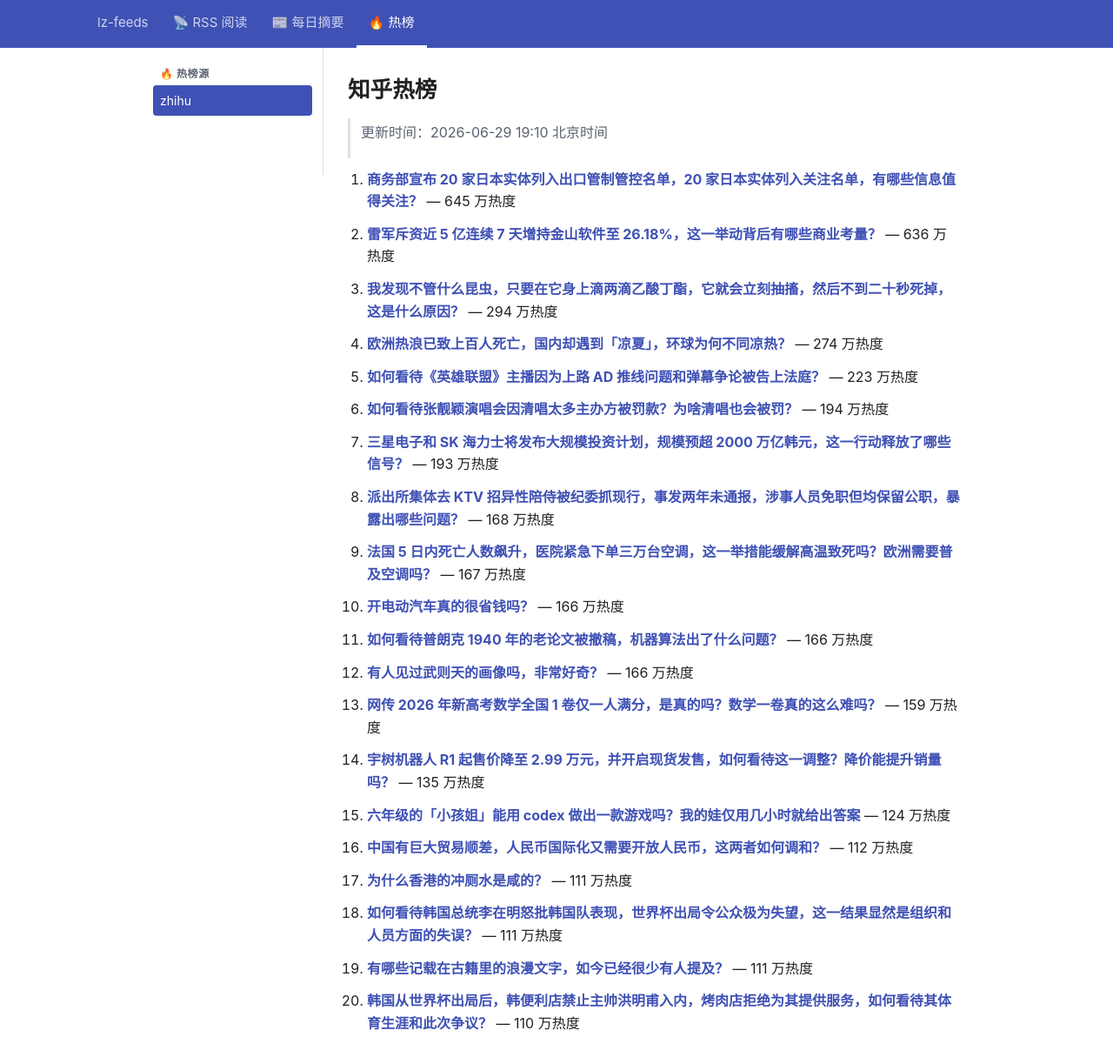
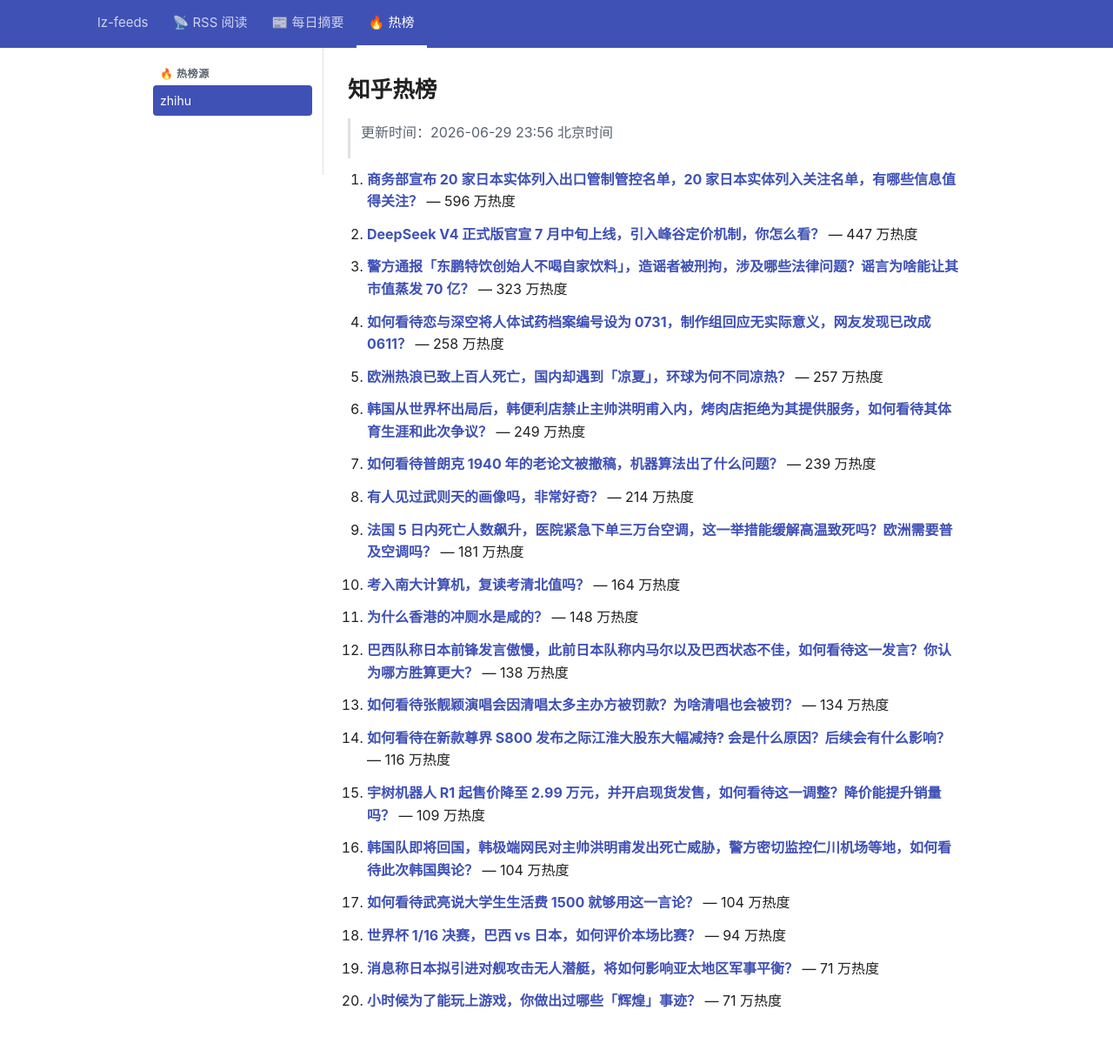
Before and after one commit to lizhang0101/lz-feeds, a Jekyll site: the page built from _hotlist/zhihu.md, in a window 1280 px wide and 1253 px high. Shown: the top 1223 px of the window at 87% size. Built offline with Jekyll 4.4.1, drawn with Linux system fonts in a browser that asks for light colours.

Commit message:
hotlist: 2026-06-29T15:56Z

```diff
--- a/_hotlist/zhihu.md
+++ b/_hotlist/zhihu.md
@@ -1,48 +1,48 @@
 ---
-updated: 2026-06-29 19:10 北京时间
+updated: 2026-06-29 23:56 北京时间
 count: 20
 ---
 
 # 知乎热榜
 
-> 更新时间：2026-06-29 19:10 北京时间
+> 更新时间：2026-06-29 23:56 北京时间
 
-1. **[商务部宣布 20 家日本实体列入出口管制管控名单，20 家日本实体列入关注名单，有哪些信息值得关注？](https://www.zhihu.com/question/2054868040655943361)** — 645 万热度
+1. **[商务部宣布 20 家日本实体列入出口管制管控名单，20 家日本实体列入关注名单，有哪些信息值得关注？](https://www.zhihu.com/question/2054868040655943361)** — 596 万热度
 
-2. **[雷军斥资近 5 亿连续 7 天增持金山软件至 26.18%，这一举动背后有哪些商业考量？](https://www.zhihu.com/question/2053853117280687684)** — 636 万热度
+2. **[DeepSeek V4 正式版官宣 7 月中旬上线，引入峰谷定价机制，你怎么看？](https://www.zhihu.com/question/2054981283089069609)** — 447 万热度
 
-3. **[我发现不管什么昆虫，只要在它身上滴两滴乙酸丁酯，它就会立刻抽搐，然后不到二十秒死掉，这是什么原因？](https://www.zhihu.com/question/2053253895510664872)** — 294 万热度
+3. **[警方通报「东鹏特饮创始人不喝自家饮料」，造谣者被刑拘，涉及哪些法律问题？谣言为啥能让其市值蒸发 70 亿？](https://www.zhihu.com/question/2054934053560607671)** — 323 万热度
 
-4. **[欧洲热浪已致上百人死亡，国内却遇到「凉夏」，环球为何不同凉热？](https://www.zhihu.com/question/2053430924146996760)** — 274 万热度
+4. **[如何看待恋与深空将人体试药档案编号设为 0731，制作组回应无实际意义，网友发现已改成 0611？](https://www.zhihu.com/question/2054952999932229482)** — 258 万热度
 
-5. **[如何看待《英雄联盟》主播因为上路 AD 推线问题和弹幕争论被告上法庭？](https://www.zhihu.com/question/2054226526502228465)** — 223 万热度
+5. **[欧洲热浪已致上百人死亡，国内却遇到「凉夏」，环球为何不同凉热？](https://www.zhihu.com/question/2053430924146996760)** — 257 万热度
 
-6. **[如何看待张靓颖演唱会因清唱太多主办方被罚款？为啥清唱也会被罚？](https://www.zhihu.com/question/2052417668121092956)** — 194 万热度
+6. **[韩国从世界杯出局后，韩便利店禁止主帅洪明甫入内，烤肉店拒绝为其提供服务，如何看待其体育生涯和此次争议？](https://www.zhihu.com/question/2054883842217992246)** — 249 万热度
 
-7. **[三星电子和 SK 海力士将发布大规模投资计划，规模预超 2000 万亿韩元，这一行动释放了哪些信号？](https://www.zhihu.com/question/2054848792436762180)** — 193 万热度
+7. **[如何看待普朗克 1940 年的老论文被撤稿，机器算法出了什么问题？](https://www.zhihu.com/question/2054634184275128712)** — 239 万热度
 
-8. **[派出所集体去 KTV 招异性陪侍被纪委抓现行，事发两年未通报，涉事人员免职但均保留公职，暴露出哪些问题？](https://www.zhihu.com/question/2054635178702496761)** — 168 万热度
+8. **[有人见过武则天的画像吗，非常好奇？](https://www.zhihu.com/question/514078942)** — 214 万热度
 
-9. **[法国 5 日内死亡人数飙升，医院紧急下单三万台空调，这一举措能缓解高温致死吗？欧洲需要普及空调吗？](https://www.zhihu.com/question/2054894865851184155)** — 167 万热度
+9. **[法国 5 日内死亡人数飙升，医院紧急下单三万台空调，这一举措能缓解高温致死吗？欧洲需要普及空调吗？](https://www.zhihu.com/question/2054894865851184155)** — 181 万热度
 
-10. **[开电动汽车真的很省钱吗？](https://www.zhihu.com/question/2039386800448393773)** — 166 万热度
+10. **[考入南大计算机，复读考清北值吗？](https://www.zhihu.com/question/1941624886813516198)** — 164 万热度
 
-11. **[如何看待普朗克 1940 年的老论文被撤稿，机器算法出了什么问题？](https://www.zhihu.com/question/2054634184275128712)** — 166 万热度
+11. **[为什么香港的冲厕水是咸的？](https://www.zhihu.com/question/2051413400576693156)** — 148 万热度
 
-12. **[有人见过武则天的画像吗，非常好奇？](https://www.zhihu.com/question/514078942)** — 166 万热度
+12. **[巴西队称日本前锋发言傲慢，此前日本队称内马尔以及巴西状态不佳，如何看待这一发言？你认为哪方胜算更大？](https://www.zhihu.com/question/2054902291505705168)** — 138 万热度
 
-13. **[网传 2026 年新高考数学全国 1 卷仅一人满分，是真的吗？数学一卷真的这么难吗？](https://www.zhihu.com/question/2053386554400142403)** — 159 万热度
+13. **[如何看待张靓颖演唱会因清唱太多主办方被罚款？为啥清唱也会被罚？](https://www.zhihu.com/question/2052417668121092956)** — 134 万热度
 
-14. **[宇树机器人 R1 起售价降至 2.99 万元，并开启现货发售，如何看待这一调整？降价能提升销量吗？](https://www.zhihu.com/question/2053454703569244163)** — 135 万热度
+14. **[如何看待在新款尊界 S800 发布之际江淮大股东大幅减持? 会是什么原因？后续会有什么影响？](https://www.zhihu.com/question/2054621567007602582)** — 116 万热度
 
-15. **[六年级的「小孩姐」能用 codex 做出一款游戏吗？我的娃仅用几小时就给出答案](https://www.zhihu.com/pin/2054709585479460092)** — 124 万热度
+15. **[宇树机器人 R1 起售价降至 2.99 万元，并开启现货发售，如何看待这一调整？降价能提升销量吗？](https://www.zhihu.com/question/2053454703569244163)** — 109 万热度
 
-16. **[中国有巨大贸易顺差，人民币国际化又需要开放人民币，这两者如何调和？](https://www.zhihu.com/question/2053870272458100869)** — 112 万热度
+16. **[韩国队即将回国，韩极端网民对主帅洪明甫发出死亡威胁，警方密切监控仁川机场等地，如何看待此次韩国舆论？](https://www.zhihu.com/question/2054939503928815666)** — 104 万热度
 
-17. **[为什么香港的冲厕水是咸的？](https://www.zhihu.com/question/2051413400576693156)** — 111 万热度
+17. **[如何看待武亮说大学生生活费 1500 就够用这一言论？](https://www.zhihu.com/question/2051621252389943216)** — 104 万热度
 
-18. **[如何看待韩国总统李在明怒批韩国队表现，世界杯出局令公众极为失望，这一结果显然是组织和人员方面的失误？](https://www.zhihu.com/question/2054642851380826744)** — 111 万热度
+18. **[世界杯 1/16 决赛，巴西 vs 日本，如何评价本场比赛？](https://www.zhihu.com/question/2054881323324651014)** — 94 万热度
 
-19. **[有哪些记载在古籍里的浪漫文字，如今已经很少有人提及？](https://www.zhihu.com/question/2052674403981431752)** — 111 万热度
+19. **[消息称日本拟引进对舰攻击无人潜艇，将如何影响亚太地区军事平衡？](https://www.zhihu.com/question/2054636755316430235)** — 71 万热度
 
-20. **[韩国从世界杯出局后，韩便利店禁止主帅洪明甫入内，烤肉店拒绝为其提供服务，如何看待其体育生涯和此次争议？](https://www.zhihu.com/question/2054883842217992246)** — 110 万热度
+20. **[小时候为了能玩上游戏，你做出过哪些「辉煌」事迹？](https://www.zhihu.com/question/2048736057668153901)** — 71 万热度
```
